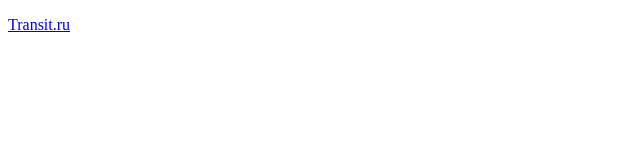
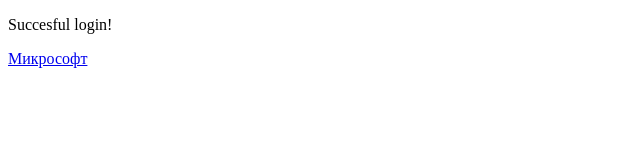
Before and after one commit to AntonTeplyakov/JSSamples, a plain HTML site: page index.html in a window 1280 px wide. Shown: the whole page, without its empty margins (0-640 px from the left). Drawn offline with Linux system fonts and the light colour scheme.

Commit message:
Sample change name class

```diff
--- a/index.html
+++ b/index.html
@@ -8,6 +8,7 @@
 </head>
 <body>
     <ul></ul>
+    <p class="error">error login</p>
     <a href="http://microsoft.com">Микрософт</a>
     <script src="/test.js"></script>
 </body>
--- a/test.js
+++ b/test.js
@@ -1,8 +1,6 @@
-const link = document.querySelector("a");
+const patr = document.querySelector("p");
 
-console.log(link.getAttribute("href"));
+console.log(patr.getAttribute('class'));
 
-link.setAttribute('href', "https://www.Transit.ru");
-link.innerText = "Transit.ru";
-
-console.log(link.getAttribute("href"));
+patr.setAttribute('class', 'success');
+patr.innerText = "Succesful login!";
```
